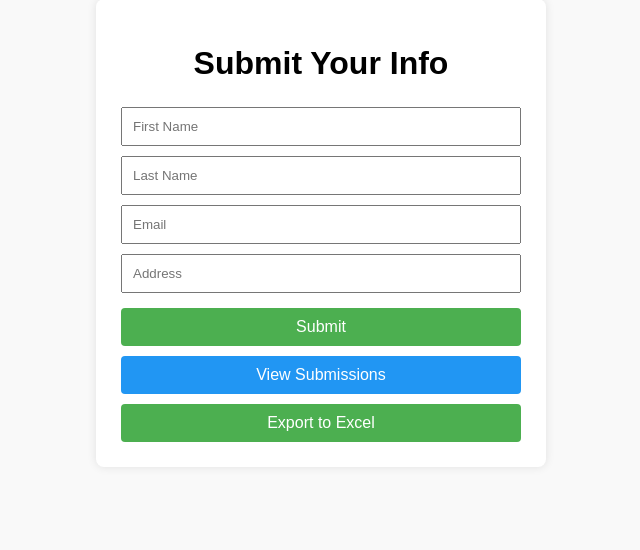
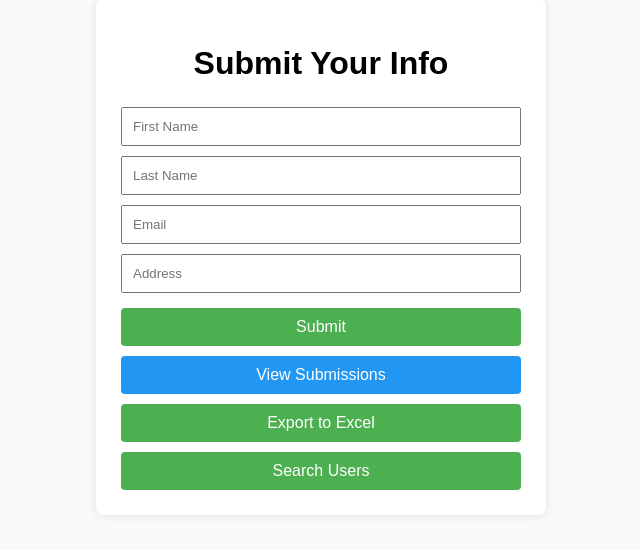
Before and after one commit to tjmaisuria/flask-form-app, a Flask app: page / in a window 1280 px wide. Shown: the part 51-601 px from the top of the page, without its empty margins (319-959 px from the left). Run offline with Flask 3, Linux system fonts and the light colour scheme; some libraries are stand-ins or nearby versions.

Commit message:
Update index.html

```diff
--- a/templates/index.html
+++ b/templates/index.html
@@ -22,6 +22,8 @@
         <div class="buttons">
             <a href="/view"><button class="view-btn">View Submissions</button></a>
             <a href="/export"><button class="export-btn">Export to Excel</button></a>
+            <a href="/search"><button>Search Users</button></a>
+
         </div>
     </div>
 </body>
```
